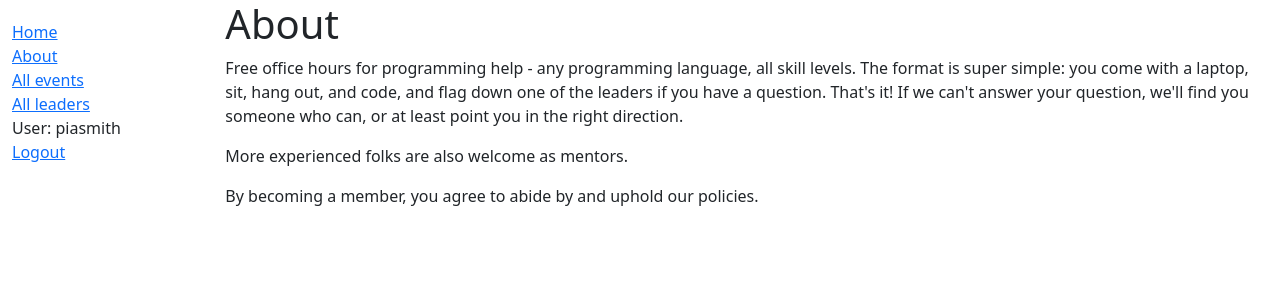
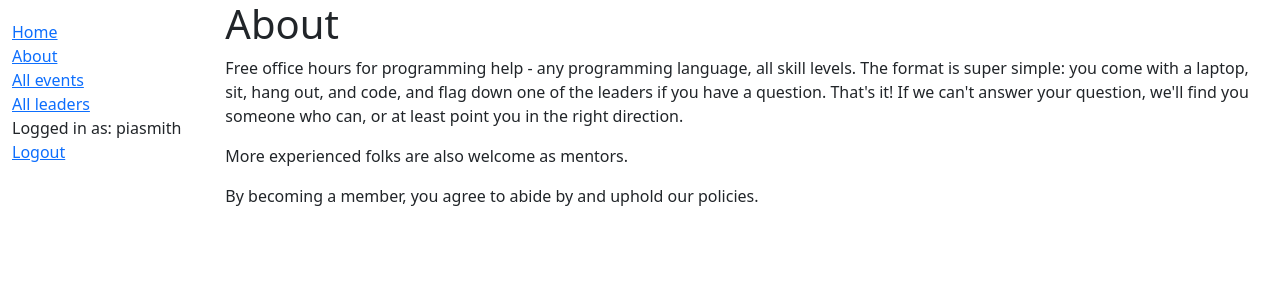
Before and after one commit to peayah/cohortCommunityApp, a Django app: page /catalog/about/ in a window 1280 px wide. Shown: the top 300 px of the page. Run offline with Django 3.2, Linux system fonts and the light colour scheme; the first user in the database is signed in.

Commit message:
change wording

```diff
--- a/catalog/templates/base_generic.html
+++ b/catalog/templates/base_generic.html
@@ -20,7 +20,7 @@
           <li><a href="{% url 'events' %}">All events</a></li>
           <li><a href="{% url 'leaders' %}">All leaders</a></li>
             {% if user.is_authenticated %}
-                <li>User: {{ user.get_username }}</li>
+                <li>Logged in as: {{ user.get_username }}</li>
                 <li><a href="{% url 'logout'%}?next={{request.path}}">Logout</a></li>
             {% else %}
                 <li><a href="{% url 'login'%}?next={{request.path}}">Login</a></li>
```
